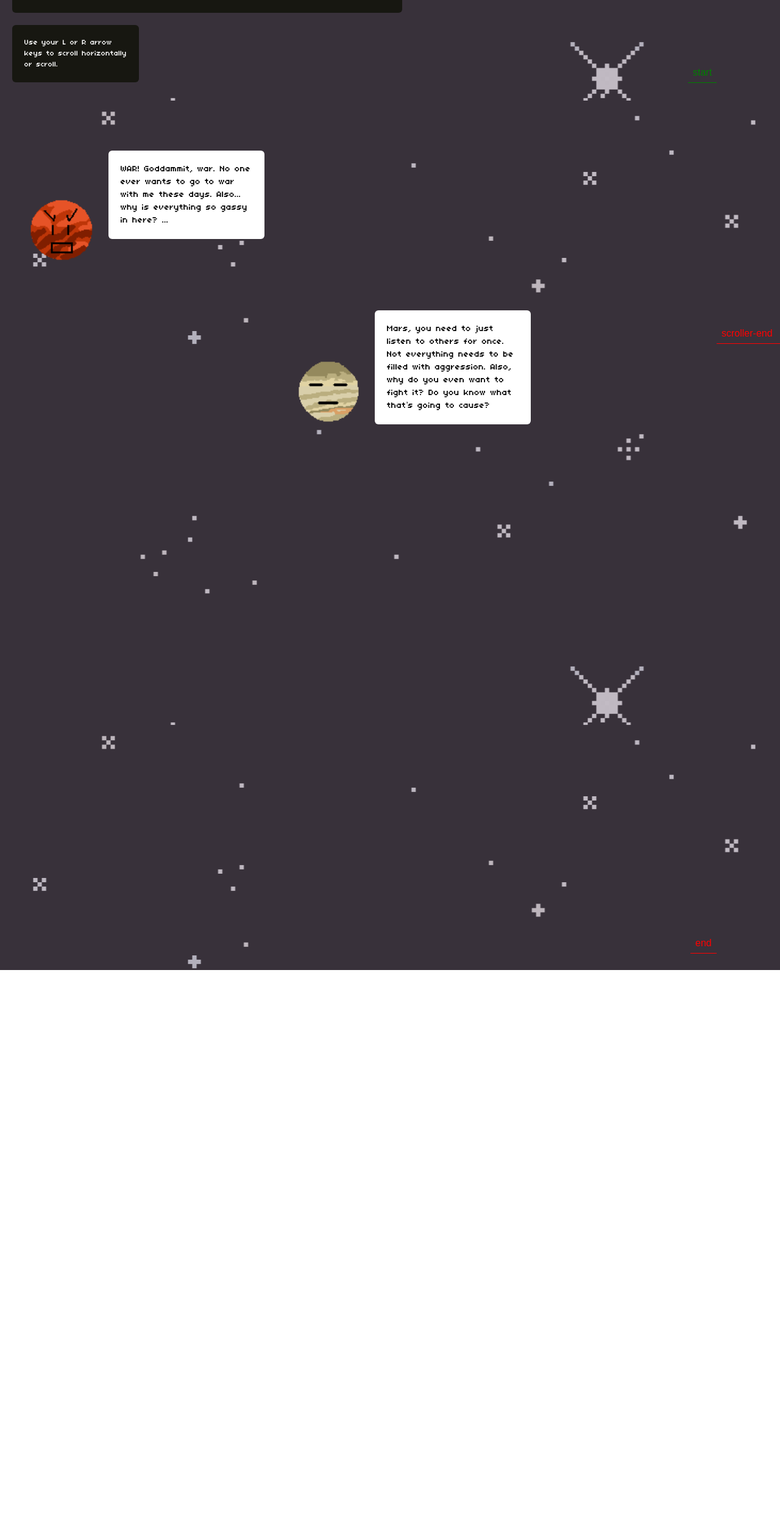
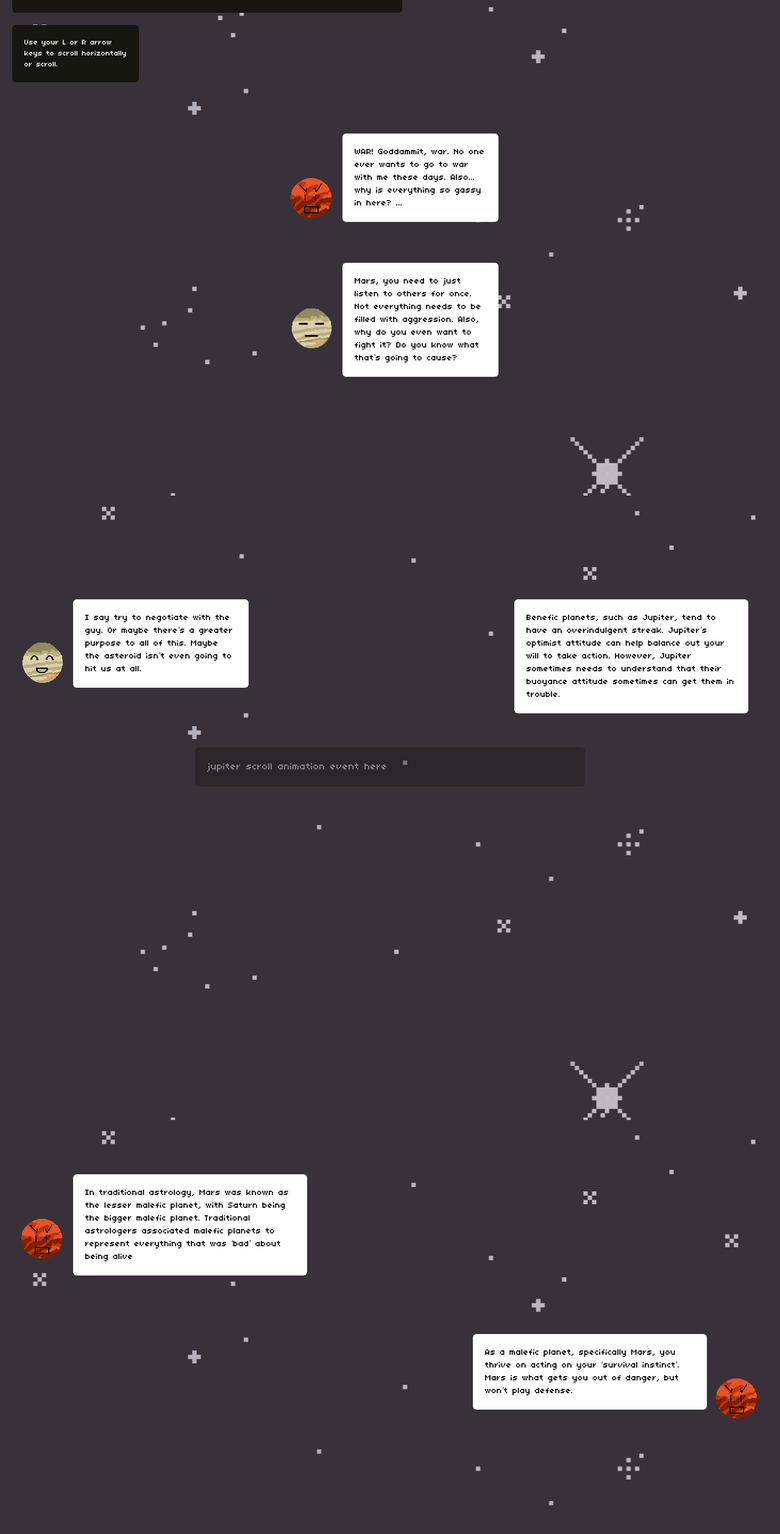
Before and after one commit to danyabaron/cosmic-crossroads, a React (Create React App) app: page /mars-horizontal-jupiter in a window 1280 px wide. Shown: the part 237-2753 px from the top of the page at 61% size. Before the commit the page ends 1828 px from the top, so only its background shows below. Built offline with nearby package versions, Linux system fonts and the light colour scheme.

Commit message:
got started on refactoring the jupiter mars horizontal section

```diff
--- a/src/Components/MarsPathComponents/MarsPathComponents2/MarsHorizontalJupiter.js
+++ b/src/Components/MarsPathComponents/MarsPathComponents2/MarsHorizontalJupiter.js
@@ -27,26 +27,6 @@ function MarsHorizontalJupiter({ characters, setScreen, addCharacter }) {
     const container = useRef(null);
 
 
-
-
-
-    useGSAP(() => {
-        const sections = gsap.utils.toArray("section", container.current);
-        const containerWidth = sections.length * 100;
-
-        gsap.to(sections, {
-          xPercent: -100 * (sections.length - 1),
-          ease: "none",
-          scrollTrigger: {
-            trigger: container.current,
-            pin: true,
-            scrub: 3,
-            delay: 0.5,
-            markers: true,
-            end: containerWidth * 5,
-          },
-        });
-      }, []);
 
 
 
@@ -139,7 +119,7 @@ function MarsHorizontalJupiter({ characters, setScreen, addCharacter }) {
 
       return (
 
-        <div  className='bg-jupiter-bg-scroll pt-14 bg-center min-h-screen overflow-x-hidden' id='mars-path-container'>
+        <div  className='bg-jupiter-bg-scroll  w-full min-w-screen relative pt-14 bg-center overflow-x-hidden' id='mars-path-container'>
 
 
         {/* container for the jupiter-grotto portion at top left of screen */}
@@ -173,18 +153,17 @@ function MarsHorizontalJupiter({ characters, setScreen, addCharacter }) {
         </div>
 
 
-        {/* HORIZONTAL SCROLL SECTION */}
-        <div ref={container}  id="scroll-container" className=' flex flex-row gap-4 w-[600%] min-h-screen flex-nowrap pt-7 pl-7 overflow-x-hidden' >
+
 
                 {/* container for FIRST scroll section / dialogue */}
-                <section id="panel" className=' w-screen min-h-screen flex flex-col gap-14'>
+                <section id="panel" className=' w-screen min-h-screen flex flex-col justfiy-center items-center gap-14'>
 
-                    <div id='container-panel-mars' className='flex flex-row w-full h-fit pt-12 justify-between'>
+                    <div id='container-panel-mars' className='flex flex-row w-full h-fit pt-12 justify-center'>
 
                         <div id='mars-dialogue' className='flex flex-row w-fit h-fit mt-9 '>
 
                             <div id='mars-pic' className='mt-14'>
-                                <img className="w-[100px]  sm:w-[100px]  md:w-[100px]  lg:w-[150px] " src={MarsGif} alt="Mars Gif"/>
+                                <img className="w-[100px] sm:w-[60px] md:w-[80px] lg:w-[100px] " src={MarsGif} alt="Mars Gif"/>
                             </div>
                             <div id ='mars-text' className='flex w-64 h-fit bg-white rounded-md font-body text-wrap p-5 text-xs md:text-sm'>
                                 WAR! Goddammit, war. No one ever wants to go to war with me these days. Also... why is everything so gassy in here? ...
@@ -200,7 +179,7 @@ function MarsHorizontalJupiter({ characters, setScreen, addCharacter }) {
                     <div id='jupiter-dialogue' className='flex flex-row w-fit h-fit'>
 
                         <div id='jupiter-pic' className='mt-14'>
-                            <img className="w-[100px]  sm:w-[100px]  md:w-[100px]  lg:w-[150px] " src={JupiterAnnoyedGif} alt="Jupiter Gif"/>
+                            <img className="w-[100px] sm:w-[60px] md:w-[80px] lg:w-[100px] " src={JupiterAnnoyedGif} alt="Jupiter Gif"/>
                         </div>
                         <div id ='jupiter-text' className='flex w-64 h-fit bg-white rounded-md font-body text-wrap p-5 text-xs md:text-sm'>
                         Mars, you need to just listen to others for once.
@@ -218,7 +197,7 @@ function MarsHorizontalJupiter({ characters, setScreen, addCharacter }) {
 
 
                 {/* container for SECOND scroll section / dialogue */}
-                {/* <section id="panel" className='  w-screen min-h-screen flex flex-col gap-14 '>
+                <section id="panel" className='  w-screen min-h-screen flex flex-col gap-14 '>
 
                     <div id='container-panel-jupiter' className='flex w-full h-fit pt-12 justify-between
                     gap-6 flex-col md:flex-row pl-5 pr-5'>
@@ -226,7 +205,7 @@ function MarsHorizontalJupiter({ characters, setScreen, addCharacter }) {
                     <div id='jupiter-dialogue-2' className='flex flex-row w-fit h-fit'>
 
                         <div id='jupiter-pic' className='mt-14'>
-                            <img className="w-[100px]  sm:w-[100px]  md:w-[100px]  lg:w-[150px] " src={JupiterGif} alt="jupiter Gif"/>
+                            <img className="w-[100px] sm:w-[60px] md:w-[80px] lg:w-[100px] " src={JupiterGif} alt="jupiter Gif"/>
                         </div>
 
                         <div id ='jupiter-text' className='flex w-fit md:w-72 h-fit bg-white rounded-md font-body text-wrap p-5 text-xs md:text-sm'>
@@ -255,11 +234,11 @@ function MarsHorizontalJupiter({ characters, setScreen, addCharacter }) {
                     </div>
 
                     </div>
-                </section> */}
+                </section>
 
 
                 {/* container for THIRD scroll section / dialogue */}
-                {/* <section id="panel" className=' w-screen min-h-screen flex flex-col justify-center'>
+                <section id="panel" className=' w-screen min-h-screen flex flex-col justify-center'>
 
                     <div id='container-panel-mars' className='items-center flex flex-col gap-14'>
 
@@ -267,7 +246,7 @@ function MarsHorizontalJupiter({ characters, setScreen, addCharacter }) {
                         <div id='mars-dialogue' className='flex flex-row w-fit h-fit self-start p-5'>
 
                             <div id='mars-pic' className='mt-14'>
-                                <img className="w-[100px]  sm:w-[100px]  md:w-[100px]  lg:w-[150px] " src={MarsGif} alt="Mars Gif"/>
+                                <img className="w-[100px] sm:w-[60px] md:w-[80px] lg:w-[100px] " src={MarsGif} alt="Mars Gif"/>
                             </div>
                             <div id ='mars-text' className='flex w-96 h-fit bg-white rounded-md font-body text-wrap p-5 text-xs md:text-sm'>
                                 In traditional astrology, Mars was known as the lesser malefic planet, with Saturn being the
@@ -287,24 +266,24 @@ function MarsHorizontalJupiter({ characters, setScreen, addCharacter }) {
 
 
                                 <div id='mars-pic' className='mt-14'>
-                                    <img className="w-[100px]  sm:w-[100px]  md:w-[100px]  lg:w-[150px] " src={MarsGif} alt="jupiter Gif"/>
+                                    <img className="w-[100px] sm:w-[60px] md:w-[80px] lg:w-[100px] " src={MarsGif} alt="jupiter Gif"/>
                                 </div>
 
                             </div>
 
                     </div>
 
-                </section> */}
+                </section>
 
                  {/* container for FOURTH scroll section / dialogue */}
-                {/* <section id="panel" className=' w-screen min-h-screen flex flex-col justify-center'>
+                <section id="panel" className=' w-screen min-h-screen flex flex-col justify-center'>
                     <div id='container-panel-mars' className='items-center flex flex-col '>
 
 
                     <div id='mars-dialogue' className='flex flex-row w-fit h-fit  p-5'>
 
                         <div id='mars-pic' className='mt-14'>
-                            <img className="w-[100px]  sm:w-[100px]  md:w-[100px]  lg:w-[150px] " src={MarsGif} alt="Mars Gif"/>
+                            <img className="w-[100px] sm:w-[60px] md:w-[80px] lg:w-[100px]" src={MarsGif} alt="Mars Gif"/>
                         </div>
                         <div id ='mars-text' className='flex w-96 h-fit bg-white rounded-md font-body text-wrap p-5 text-xs md:text-sm'>
                             mars animation here
@@ -314,17 +293,17 @@ function MarsHorizontalJupiter({ characters, setScreen, addCharacter }) {
                 </div>
 
 
-                </section> */}
+                </section>
 
                  {/* container for FIFTH scroll section / dialogue */}
-                {/* <section id="panel" className='  w-screen min-h-screen flex flex-col justify-center'>
+                <section id="panel" className='  w-screen min-h-screen flex flex-col justify-center'>
 
                     <div id='container-panel' className='flex flex-col items-center gap-14'>
 
                             <div id='jupiter-dialogue' className='flex flex-row w-fit h-fit self-start p-7 ml-9'>
 
                                 <div id='jupiter-pic' className='mt-14'>
-                                    <img className="w-[100px]  sm:w-[100px]  md:w-[100px]  lg:w-[150px] " src={JupiterAnnoyedGif} alt="jupiter Gif"/>
+                                    <img className="w-[100px] sm:w-[60px] md:w-[80px] lg:w-[100px] " src={JupiterAnnoyedGif} alt="jupiter Gif"/>
                                 </div>
 
                                 <div id ='jupiter-text' className='flex w-fit md:w-72 h-fit bg-white rounded-md font-body text-wrap p-5 text-xs md:text-sm'>
@@ -336,7 +315,7 @@ function MarsHorizontalJupiter({ characters, setScreen, addCharacter }) {
                             <div id='mars-dialogue' className='flex flex-row w-fit h-fit self-end p-7 mr-9'>
 
                                 <div id='mars-pic' className='mt-14'>
-                                    <img className="w-[100px]  sm:w-[100px]  md:w-[100px]  lg:w-[150px] " src={MarsGif} alt="Mars Gif"/>
+                                    <img className="w-[100px] sm:w-[60px] md:w-[80px] lg:w-[100px] " src={MarsGif} alt="Mars Gif"/>
                                 </div>
                                 <div id ='mars-text' className='flex w-96 h-fit bg-white rounded-md font-body text-wrap p-5 text-xs md:text-sm'>
                                     Boys go to Jupiter to get stupider. It’s true. Which is why I should go with my plan.
@@ -345,7 +324,7 @@ function MarsHorizontalJupiter({ characters, setScreen, addCharacter }) {
                             </div>
                     </div>
             </section>
-                */}
+
 
 
 
@@ -359,8 +338,8 @@ function MarsHorizontalJupiter({ characters, setScreen, addCharacter }) {
                         </div>
 
                         <div id='planet-pics' className='flex flex-row gap-5 items-center justify-center w-full h-fit'>
-                            <img className="w-[100px]  sm:w-[100px]  md:w-[100px]  lg:w-[150px] " src={MarsGif} alt="Mars Gif"/>
-                            <img className="w-[100px]  sm:w-[100px]  md:w-[100px]  lg:w-[150px] " src={JupiterGif} alt="Mars Gif"/>
+                            <img className="w-[100px] sm:w-[60px] md:w-[80px] lg:w-[100px]" src={MarsGif} alt="Mars Gif"/>
+                            <img className="w-[100px] sm:w-[60px] md:w-[80px] lg:w-[100px] " src={JupiterGif} alt="Mars Gif"/>
 
                         </div>
 
@@ -384,7 +363,7 @@ function MarsHorizontalJupiter({ characters, setScreen, addCharacter }) {
                 </section>
 
         </div>
-    </div>
+
 
 
       )
```
